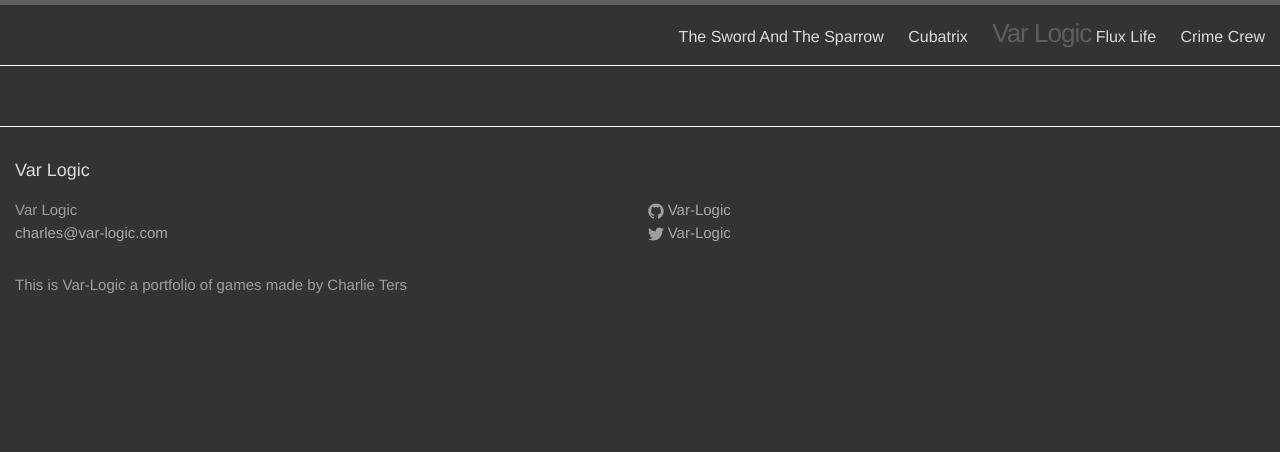
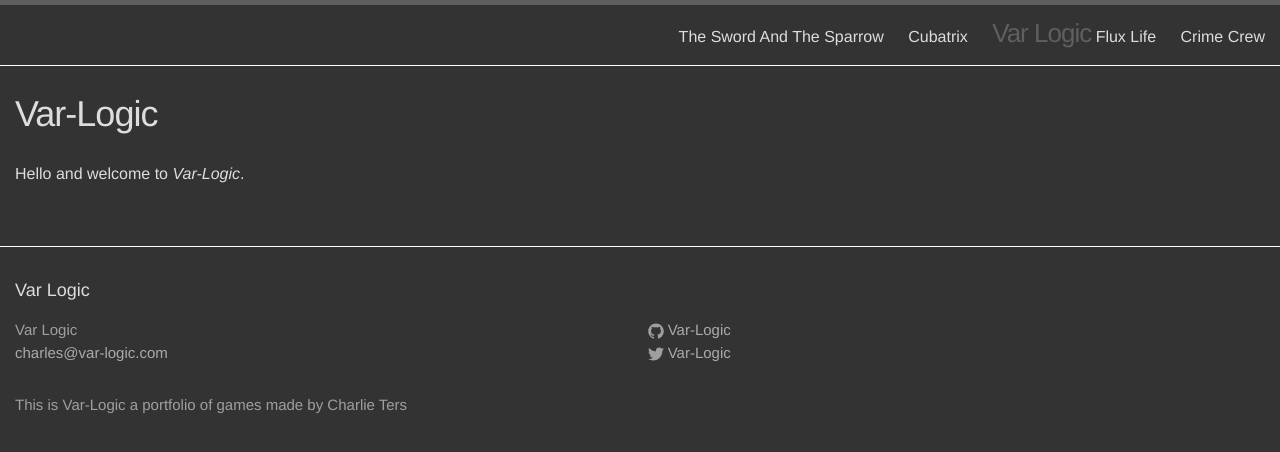
Before and after one commit to VarLogical/VarLogical.github.io, a Jekyll site: the page built from index.html, in a window 1280 px wide. Shown: the top 452 px of the page. Built offline with Jekyll 4.4.1, drawn with Linux system fonts in a browser that asks for light colours.

Commit message:
Home Update 1.2

```diff
--- a/index.html
+++ b/index.html
@@ -4,7 +4,13 @@ layout: default
 
 <div class="home">
 
+  <header class="post-header">
+    <h1 class="post-title">Var-Logic</h1>
+  </header>
 
+  <div class="post-content">
+    Hello and welcome to <i>Var-Logic</i>.
+  </div>
 
 <!--
   <h1 class="page-heading">Posts</h1>
```
